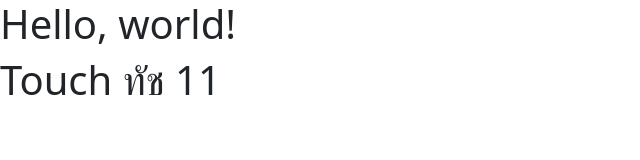
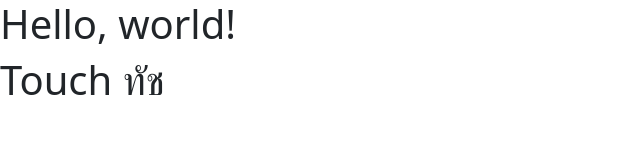
Before and after one commit to Touch034870496/web_html, a plain HTML site: page index.html in a window 1280 px wide. Shown: the full height of the page, 0-640 px from the left. Drawn offline with nearby package versions, Linux system fonts and the light colour scheme.

Commit message:
commit 11

```diff
--- a/index.html
+++ b/index.html
@@ -8,7 +8,7 @@
   </head>
   <body>
     <h1>Hello, world!</h1>
-    <h1>Touch ทัช 11</h1>
+    <h1>Touch ทัช</h1>
     <script src="https://cdn.jsdelivr.net/npm/bootstrap@5.3.3/dist/js/bootstrap.bundle.min.js" integrity="sha384-YvpcrYf0tY3lHB60NNkmXc5s9fDVZLESaAA55NDzOxhy9GkcIdslK1eN7N6jIeHz" crossorigin="anonymous"></script>
   </body>
 </html>
```
